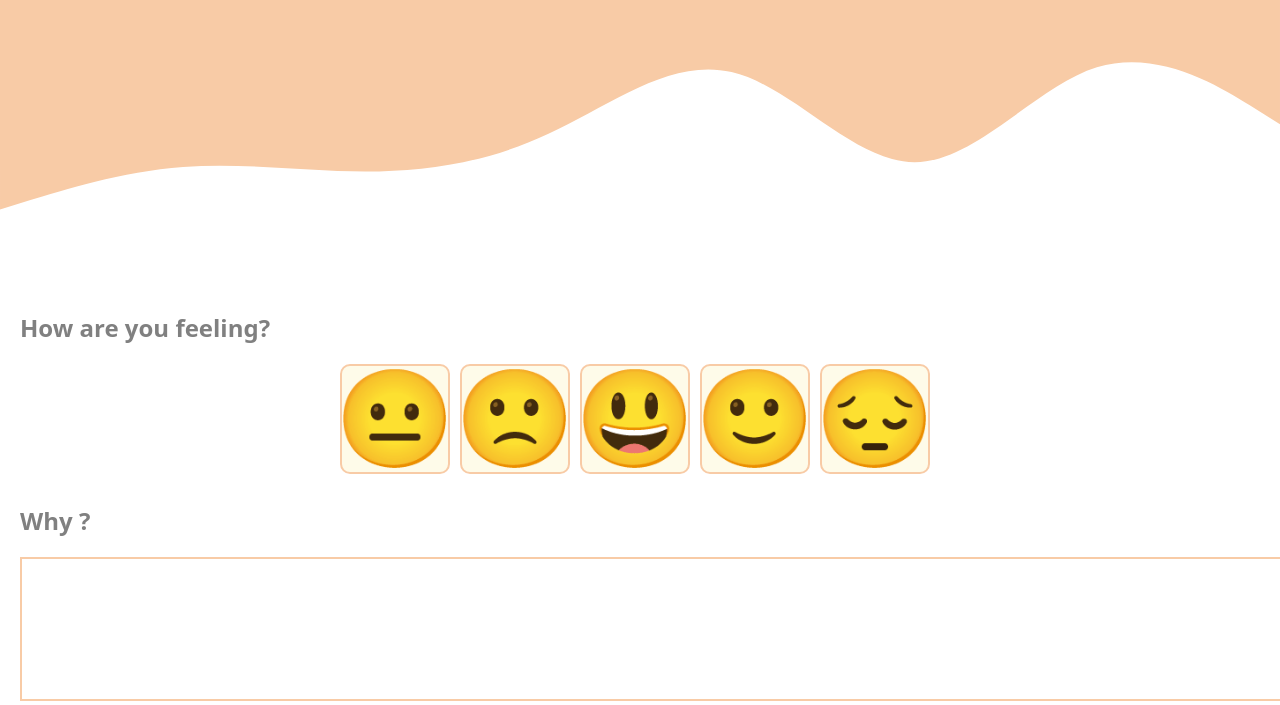
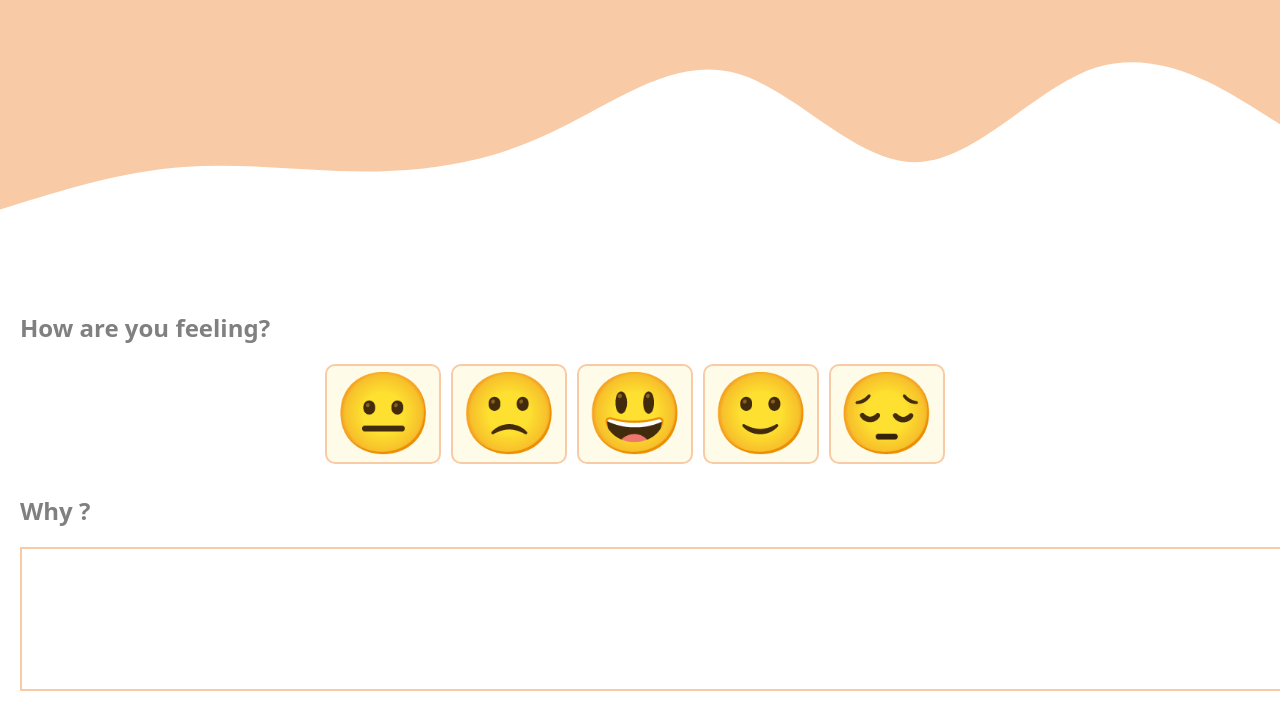
Before and after one commit to panasheMuriro/mood-check, a Gatsby site: page /home in a window 1280 px wide. Shown: the part 95-800 px from the top of the page. Built offline with nearby package versions, Linux system fonts and the light colour scheme; Gatsby itself is replaced by a stand-in of ours; no server answers.

Commit message:
padding fix

```diff
--- a/src/pages/home.js
+++ b/src/pages/home.js
@@ -60,7 +60,7 @@ export default function Home() {
 
         <div style={{ display: "flex", flexWrap: "wrap", justifyContent: "center" }}>
           {emojis.map((x, index) =>
-            <button key={index} onClick={() => setSelectedEmoji(x)} style={{ fontSize: 96, display: 'inline-flex', justifyContent: "center", alignItems: "center", width: 110, height: 110, backgroundColor: "#FEFBE9", textAlign: "center", borderRadius: 10, marginRight: 10, marginBottom: 10, borderColor: "#F8CBA6", borderStyle: "solid", borderWidth: 2, }}>{x}</button>
+            <button key={index} onClick={() => setSelectedEmoji(x)} style={{ fontSize: 80, display: 'inline-block', justifyContent: "center", alignItems: "center", backgroundColor: "#FEFBE9", textAlign: "center", borderRadius: 10, marginRight: 10, marginBottom: 10, borderColor: "#F8CBA6", borderStyle: "solid", borderWidth: 2, }}>{x}</button>
           )}
         </div>
         <h2 style={{ color: "#808080", }}>Why {selectedEmoji}?</h2>
```
